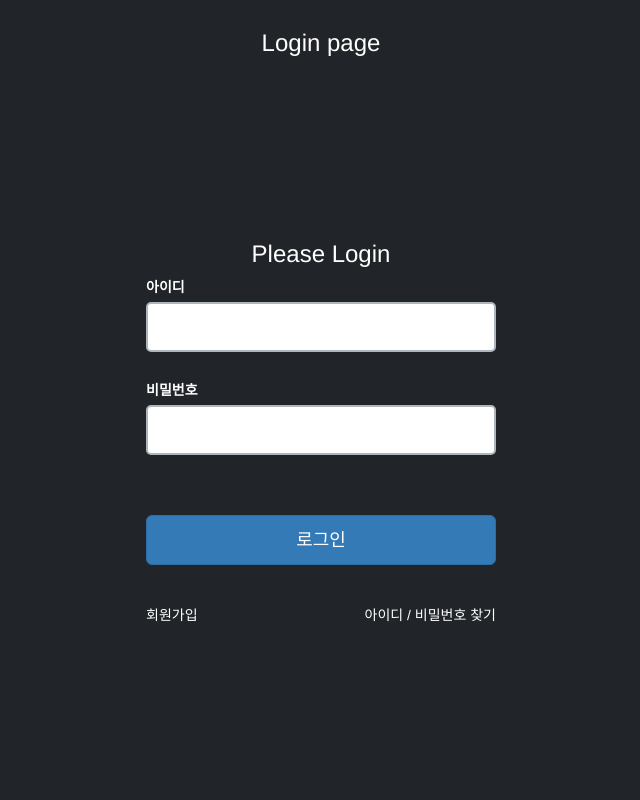
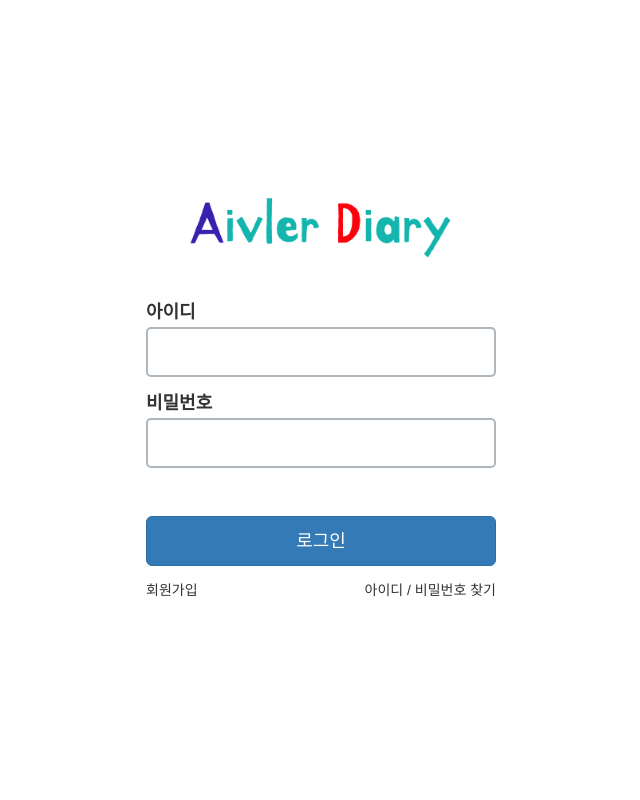
Before and after one commit to ratataca/aivle-diary, a Django app: page /diaryapp/login/ in a window 1280 px wide. Shown: the whole page, without its empty margins (319-959 px from the left). Run offline with Django 3.2, Linux system fonts and the light colour scheme; some libraries are stand-ins or nearby versions.

Commit message:
로그인 디자인 변경

```diff
--- a/diaryapp/templates/diaryapp/login.html
+++ b/diaryapp/templates/diaryapp/login.html
@@ -33,14 +33,41 @@
             }
         }
 
+        body{
+            font-family: "Helvetica Neue","Helvetica", "Arial", "sans-serif"
+        }
+
+        .login-title{
+            padding-bottom: 42px;
+            font-weight: 800;
+        }
+
+        .login-area{
+            width: 100%;
+            height: 100%;
+            {% comment %} background-color: rgb(232, 255, 247);; {% endcomment %}
+            background-color: white;
+            display: flex;
+            justify-content: center;
+            align-items : center;
+        }
+
+        .login-label-text{
+            color: #333;
+            font-weight:600;
+            font-size: 18px;
+            line-height: 20px;
+        }
+
         .login-input-div{
             width: 100%;
-
+            color: #333;
             display: flex;
             flex-direction : column;
             justify-content : center;
             align-items : flex-start;
-            margin-bottom: 28px;
+            margin-bottom: 16px;
+
         }
 
         .login-input-name{
@@ -67,6 +94,7 @@
             display: flex;
             flex-direction : row;
             justify-content : space-between;
+            color: #333;
         }
 
         .login-footer>div{
@@ -182,8 +213,8 @@
         .btn-div-login{
             width: 100%;
             height: 50px;
-            margin-top: 60px;
-            margin-bottom: 40px;
+            margin-top: 48px;
+            margin-bottom: 14px;
         }
 
         .modal {
@@ -241,19 +272,12 @@
 
 <body class="d-flex h-100 text-center text-white bg-dark position-relative">
 
-    <div class="cover-container d-flex w-100 h-100 p-3 mx-auto flex-column">
-        <header class="mb-auto">
-            <div>
-                <h3 class="mx-auto">Login page</h3>
-                <nav class="nav nav-masthead justify-content-center float-md-end">
-
-                </nav>
-            </div>
-        </header>
-
+    <div class="login-area">
         <main class="px-3e">
-            <h1 class="h3 mb-3 fw-normal">Please Login</h1>
             <!-- 로그인 폼 -->
+            <header class="login-title">
+                <img class="img-fluid" src="{% static 'img/logo/logo.png' %}" style="height:70px;">
+            </header>
 
             <div class="mx-auto" style="width: 350px;">
 
```
Also changed, not shown: other parts of diaryapp/templates/diaryapp/login.html (+21 -17 lines), diaryapp/static/img/logo/kt.png (added), diaryapp/static/img/logo/logo.png (added).
